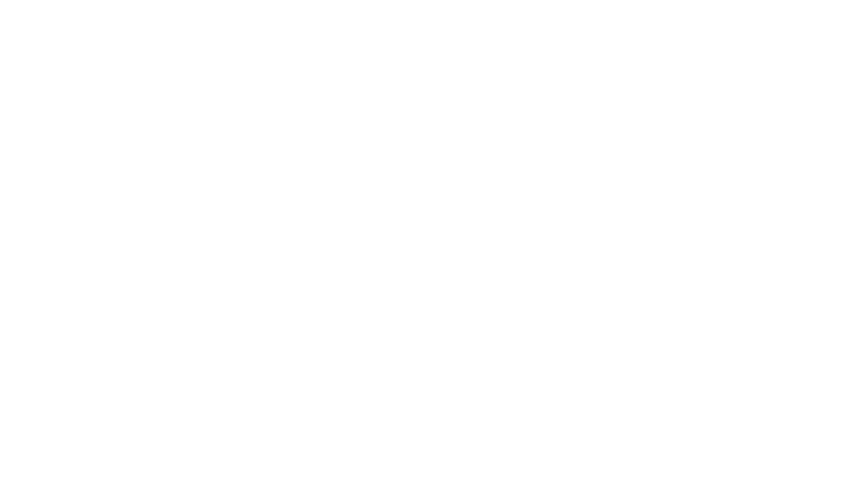
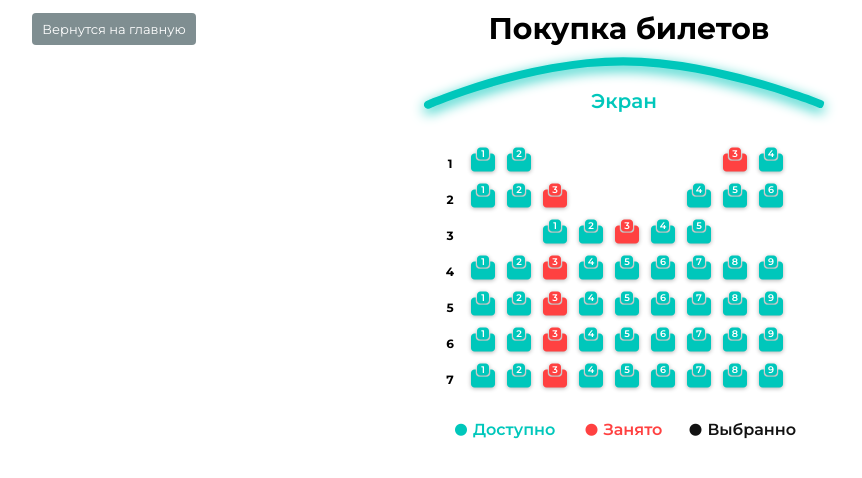
Before and after one commit to Taras21071988/movie_tickets, a React (Create React App) app: page /buy/1 in a window 1280 px wide. Before the commit this address had no page. Shown: the top 478 px of the page, without its empty margins (16-878 px from the left). Built offline with nearby package versions, Linux system fonts and the light colour scheme.

Commit message:
creating a page for purchasing tickets

```diff
--- a/src/App.tsx
+++ b/src/App.tsx
@@ -4,6 +4,7 @@ import { MainPage } from "./pages/MainPage";
 import { MoviePage } from "./pages/MoviePage";
 import { Provider } from "react-redux";
 import { store } from "./store";
+import { TicketPage } from "./pages/TicketPage";
 
 export const App = () => {
   return (
@@ -13,6 +14,7 @@ export const App = () => {
           <Routes>
             <Route path="/" element={<MainPage />} />
             <Route path="/movie/:id" element={<MoviePage />} />
+            <Route path="/buy/:sessionId" element={<TicketPage/>}/>
           </Routes>
         </BrowserRouter>
       </div>
--- a/src/components/SeatsSelect/SeatsSelect.tsx
+++ b/src/components/SeatsSelect/SeatsSelect.tsx
@@ -3,10 +3,12 @@ import style from "./SeatsSelect.module.scss";
 import { Seat } from "./components/Seat";
 
 export const SeatsSelect = () => {
+  const row = 7
+  const seats = 63
   let seatId = 1;
   let resetIdx = 0;
-  let resetNum = [4, 5, 6];
-  const emptyCell = [2, 3, 4, 5, 6, 12, 13, 14, 18, 19, 25, 26];
+  let resetNum = [4, 6, 5];
+  const emptyCells = [2, 3, 4, 5, 6, 12, 13, 14, 18, 19, 25, 26];
 
   return (
     <div className={style.seatsSelect}>
@@ -17,7 +19,7 @@ export const SeatsSelect = () => {
 
       <div className={style.place}>
         <div className={style.rows}>
-          {Array(7)
+          {Array(row)
             .fill(0)
             .map((item, i) => (
               <div key={`${i}-${Date.now()}`} className={style.row}>
@@ -26,10 +28,10 @@ export const SeatsSelect = () => {
             ))}
         </div>
         <div className={style.seats}>
-          {Array(63)
+          {Array(seats)
             .fill(0)
             .map((item, i) => {
-              if (emptyCell.includes(i)) {
+              if (emptyCells.includes(i)) {
                 return <div />;
               } else {
                 const classes = classNames("ic-seat", {
@@ -50,13 +52,12 @@ export const SeatsSelect = () => {
                 }
                 return (
                   <Seat
-                    key={`${i}-${Date.now()}`}
+                    key={`${seatId}-${Date.now()}`}
                     className={classes}
                     data={data}
                   />
                 );
               }
-
             })}
         </div>
       </div>
--- a/src/components/Title/Title.module.scss
+++ b/src/components/Title/Title.module.scss
@@ -1,5 +1,5 @@
 .center {
-
+text-align: center;
   font-size: 30px;
   padding: 10px;
   margin: 0 auto;
--- a/src/pages/MoviePage/MoviePage.tsx
+++ b/src/pages/MoviePage/MoviePage.tsx
@@ -53,7 +53,7 @@ export const MoviePage = () => {
             <div className={style.sessionTimesList}>
               {renderSessionTimes(data.times)}
             </div>
-            <SeatsSelect/>
+
           </div>
         </div>
       </div>
--- /dev/null
+++ b/src/pages/TicketPage/TicketPage.module.scss
@@ -0,0 +1,3 @@
+.TicketPage{
+
+}
--- /dev/null
+++ b/src/pages/TicketPage/TicketPage.tsx
@@ -0,0 +1,13 @@
+import { Header } from "../../components/Header";
+import { SeatsSelect } from "../../components/SeatsSelect";
+import style from "./TicketPage.module.scss";
+
+export const TicketPage = () => {
+  return (
+    <div className={style.TicketPage}>
+      <Header title="Покупка билетов"/>
+
+      <SeatsSelect />
+    </div>
+  );
+};
--- /dev/null
+++ b/src/pages/TicketPage/index.ts
@@ -0,0 +1 @@
+export { TicketPage } from "./TicketPage";
```
